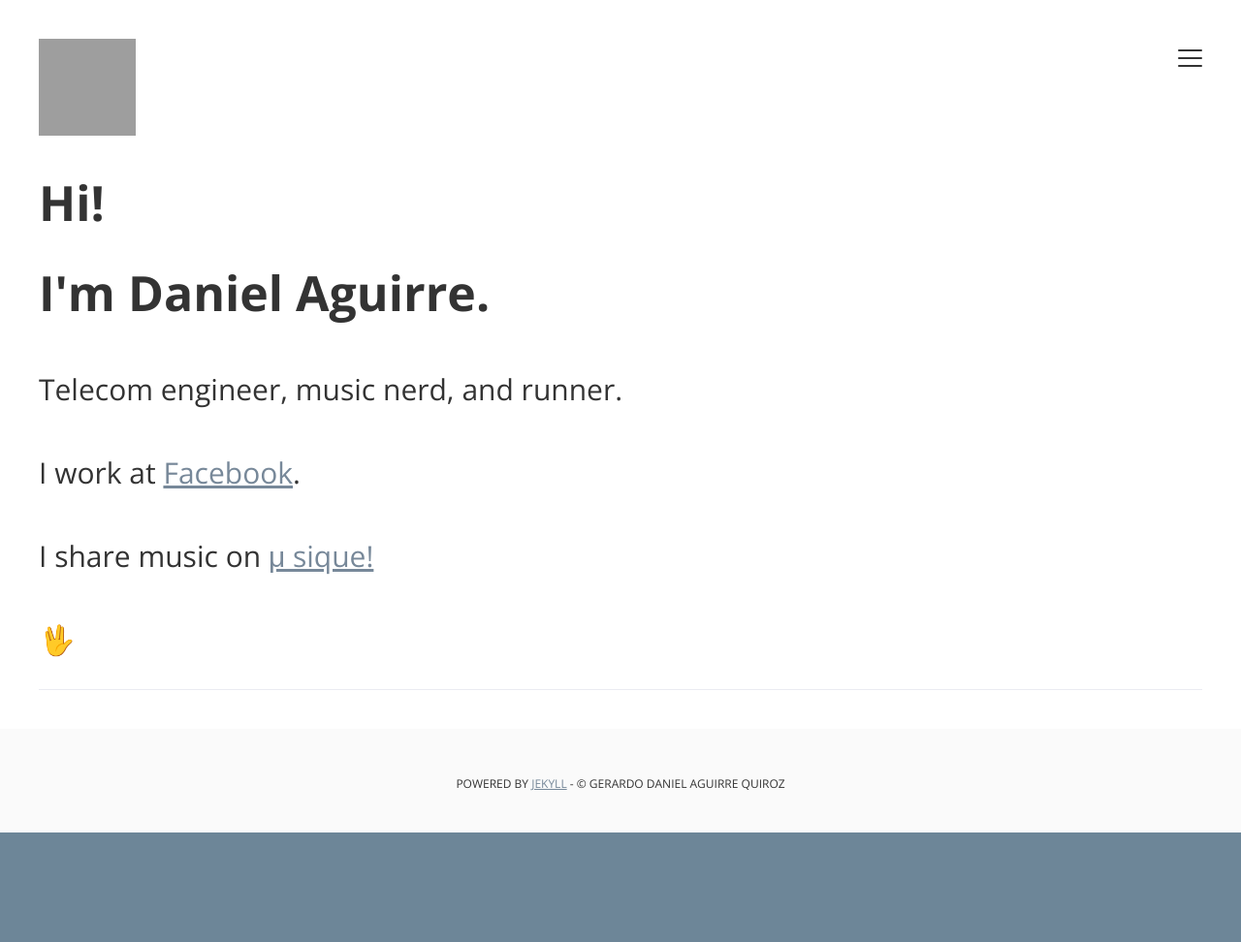
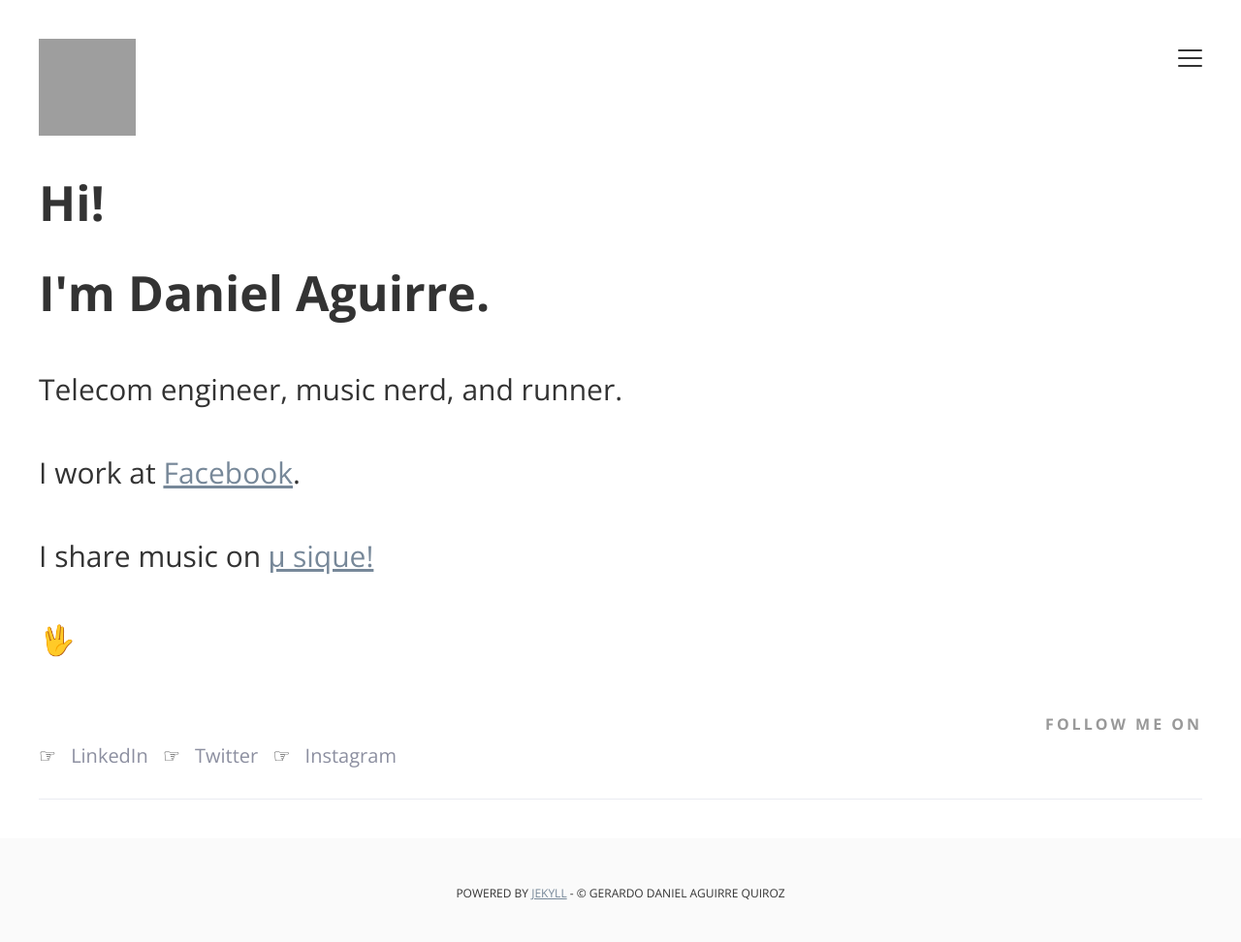
Before and after one commit to gdaq/gdaq.github.io, a Jekyll site: the page built from index.html, in a window 1280 px wide. Shown: the whole page at 97% size. Built offline with Jekyll 4.4.1, drawn with Linux system fonts in a browser that asks for light colours; the list of posts is cut into pages by our own code; before the commit the page ends 900 px from its top, so only the background shows below that; grey boxes are pictures that could not be loaded.

Commit message:
Update default.html

```diff
--- a/_layouts/default.html
+++ b/_layouts/default.html
@@ -78,9 +78,6 @@
           {% if site.twitter %}
           <li>☞ <a target="_blank" href="http://twitter.com/{{ site.twitter }}">Twitter</a></li>
           {% endif %}
-          {% if site.dribbble %}
-          <li> <a target="_blank" href="{{ site.dribbble }}">Dribbble</a></li>
-          {% endif %}
           {% if site.instagram %}
           <li>☞ <a target="_blank" href="http://instagram.com/{{ site.instagram }}">Instagram</a></li>
           {% endif %}
@@ -105,6 +102,16 @@
 	  		<h3>I work at <a href="https://connectivity.fb.com">Facebook</a>.</h3>
           		<h3>I share music on <a href="http://mu-sique.com">μ sique!</a></h3>
 			<h3>🖖</h3>
+		  <h6>Follow me on</h6>
+        <ul>
+          <li>☞ <a target="_blank" href="https://www.linkedin.com/in/gerardodanielaguirre/">LinkedIn</a></li>
+          {% if site.twitter %}
+          <li>☞ <a target="_blank" href="http://twitter.com/{{ site.twitter }}">Twitter</a></li>
+          {% endif %}
+          {% if site.instagram %}
+          <li>☞ <a target="_blank" href="http://instagram.com/{{ site.instagram }}">Instagram</a></li>
+          {% endif %}
+        </ul>
           <p></p>
 	<p></p>
       </ul>
```
